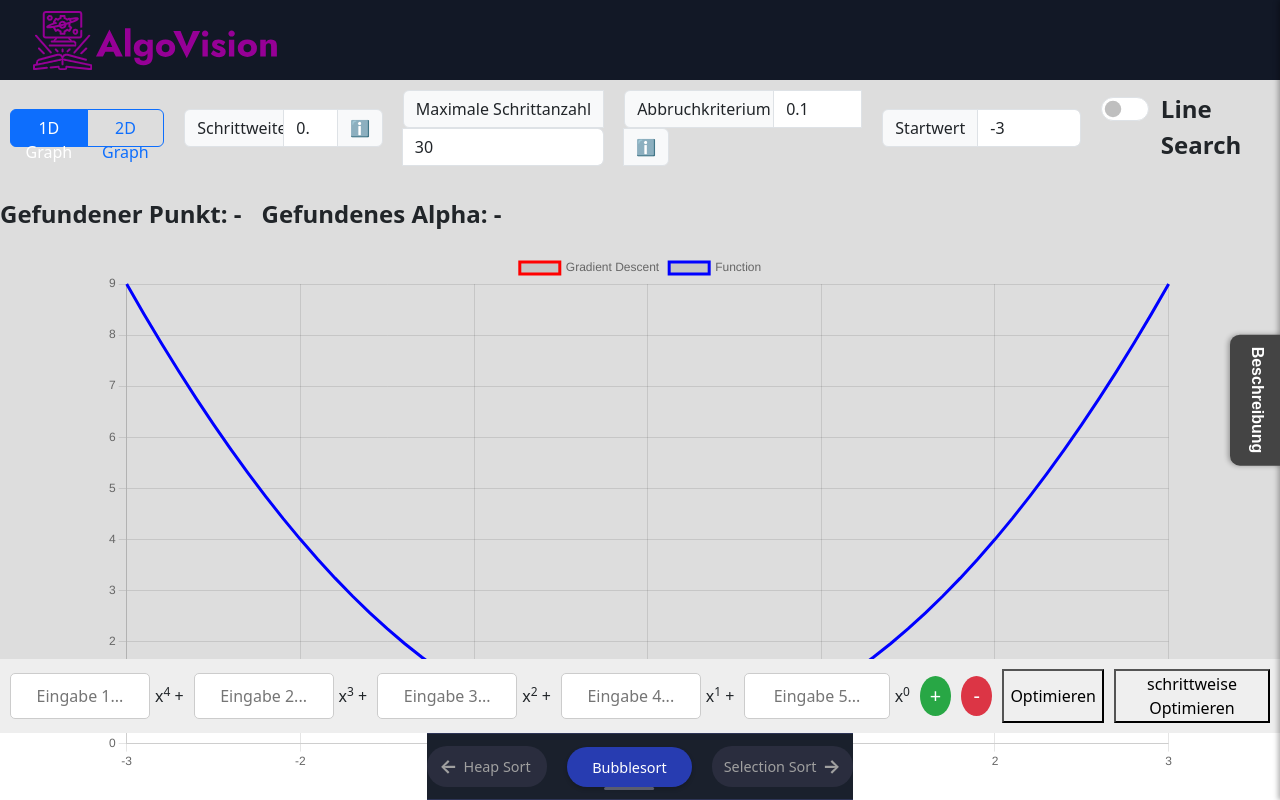
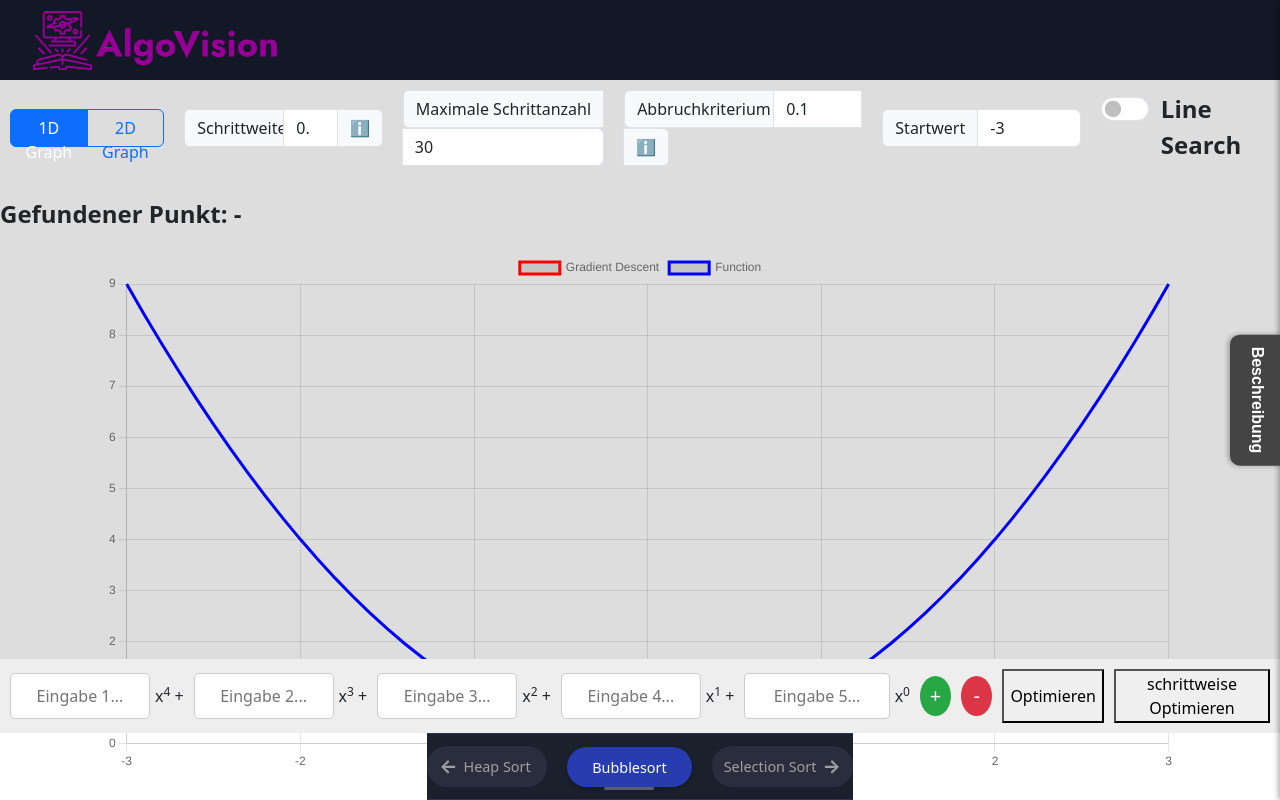
Before and after one commit to annika0205/SD, an Angular app in the folder FrontEnd/: page /optimierungsalgorithmen/gradientdescent in a window 1280 px wide. Built offline with nearby package versions, Linux system fonts and the light colour scheme.

Commit message:
potenz von x passt sich an

```diff
--- a/FrontEnd/src/app/optimizing/gradient-descent/gradient-descent.component.html
+++ b/FrontEnd/src/app/optimizing/gradient-descent/gradient-descent.component.html
@@ -4,7 +4,8 @@
   [action_button]="'Optimieren'"
   (sortClicked)="onClick()"
   (inputsEvent)="onInputCountChanged($event)"
-  (addInputClicked)="onAddInput($event)">
+  (addInputClicked)="onAddInput($event)"
+  (removeInputClicked)="onRemoveInput($event)">
   <div style="display: flex; flex-direction: column; height: 50vh; width: 100%;">
     <!-- Controls row with flex -->
     <div style="display: flex; justify-content: center; align-items: center; gap: 20px; margin: 10px; margin-bottom: 30px;">
@@ -78,7 +79,7 @@
     </div>
     <div style="display: flex; align-items: center; gap: 20px;">
       <p style="margin: 0;">Gefundener Punkt: {{ foundPoint !== null ? foundPoint.toFixed(4) : '-' }}</p>
-      <p style="margin: 0;">Gefundenes Alpha: {{ foundAlpha !== null ? foundAlpha.toFixed(4) : '-' }}</p>
+      <p style="margin: 0;" *ngIf="useLineSearch">Gefundenes Alpha: {{ foundAlpha !== null ? foundAlpha.toFixed(4) : '-' }}</p>
       <p *ngIf="errorMessage" class="text-danger" style="margin: 0;">{{ errorMessage }}</p>
     </div>
     <!-- Graph container -->
--- a/FrontEnd/src/app/optimizing/gradient-descent/gradient-descent.component.ts
+++ b/FrontEnd/src/app/optimizing/gradient-descent/gradient-descent.component.ts
@@ -191,4 +191,9 @@ export class GradientDescentComponent implements AfterViewInit {
     console.log('Input added in gradient descent component');
     this.updatePredefinedTexts(inputs.length);
   }
+
+  onRemoveInput(inputs: string[]): void {
+    console.log('Input removed in gradient descent component');
+    this.updatePredefinedTexts(inputs.length);
+  }
 }
--- a/FrontEnd/src/app/sorting/services/chart.service.ts
+++ b/FrontEnd/src/app/sorting/services/chart.service.ts
@@ -31,7 +31,7 @@ export class ChartService {
         labels: labels,
         datasets: [
           {
-            label: "HierSuchen",
+            label: "Werte",
             backgroundColor: 'rgb(47, 142, 205)',
             data: data
           }
--- a/FrontEnd/src/app/sorting/template-sorting/template-sorting.component.ts
+++ b/FrontEnd/src/app/sorting/template-sorting/template-sorting.component.ts
@@ -21,6 +21,7 @@ export class TemplateSortingComponent {
   @Output() sortClicked = new EventEmitter<void>();
   @Output() inputsEvent = new EventEmitter<string[]>();
   @Output() addInputClicked = new EventEmitter<string[]>();
+  @Output() removeInputClicked = new EventEmitter<string[]>();
 
   algorithms: RouteItem[] = [
     { name: 'Bubblesort', route: 'bubble-sort' },
@@ -58,6 +59,8 @@ export class TemplateSortingComponent {
   removeInput(): void {
     if (this.inputs.length > 3) {
       this.inputs.pop();
+      this.removeInputClicked.emit(this.inputs);
+      this.inputsEvent.emit(this.inputs);
     }
   }
 
```
